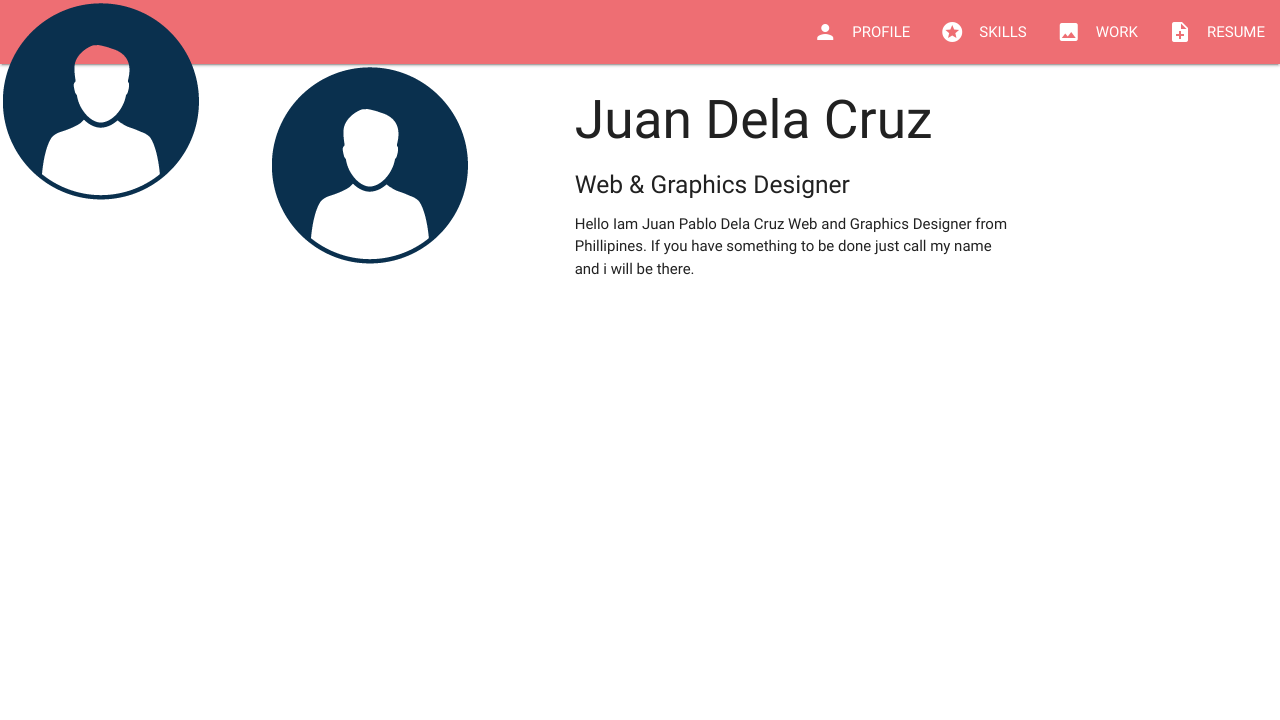
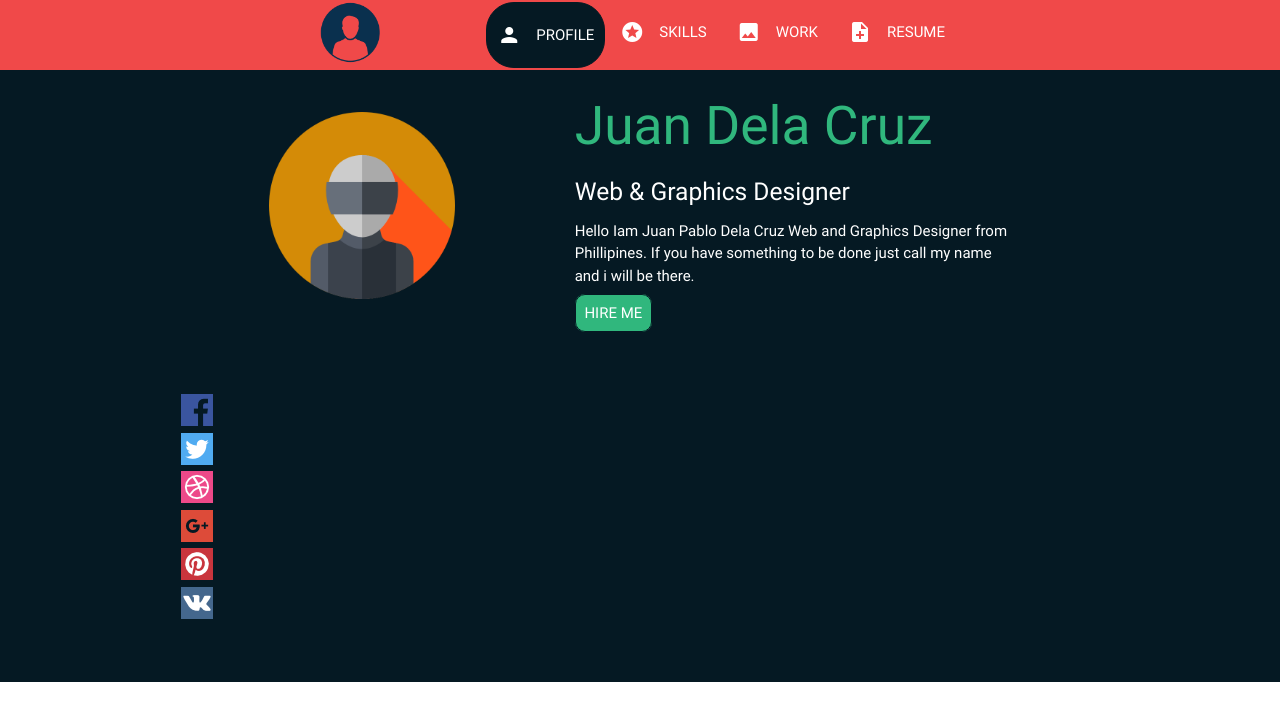
Before and after one commit to Giliagongora/portafolio-bem, a plain HTML site: page index.html in a window 1280 px wide. Drawn offline with nearby package versions, Linux system fonts and the light colour scheme; files whose address does not match are found by name.

Commit message:
Desarrollo redes

```diff
--- a/index.html
+++ b/index.html
@@ -10,16 +10,17 @@
     <!--Import materialize.css-->
     <link type="text/css" href="sass/materialize-src/sass/materialize.scss"  media="screen,projection"/>
     <link rel="stylesheet" href="https://cdnjs.cloudflare.com/ajax/libs/materialize/0.100.0/css/materialize.min.css">
+    <link rel="stylesheet" href="css/main.css">
 </head>
 <body>
 
 	<header>
 		<nav>
 		    <div class="nav-wrapper">
-		      <a href="#!" class="brand-logo"><img src="img/perfil.png" alt=""></a>
+		      <a href="#!" class="brand-logo"><img class="nav__menu__img" src="img/perfil.png" alt=""></a>
 		      <a href="#" data-activates="mobile-demo" class="button-collapse"><i class="material-icons">menu</i></a>
 		      <ul class="right hide-on-med-and-down" class="nav__menu">
-		        <li class="nav__menu__item"><a class="nav__menu__item__link" href="sass.html"><i class="material-icons left">person</i>PROFILE</a></li>
+		        <li  class="nav__menu__item"><a class="nav__menu__item__link__blue"  href="sass.html"><i class="material-icons left">person</i>PROFILE</a></li>
 		        <li class="nav__menu__item"><a class="nav__menu__item__link" href="badges.html"><i class="material-icons left">stars</i>SKILLS</a></li>
 		        <li class="nav__menu__item"><a class="nav__menu__item__link" href="collapsible.html"><i class="material-icons left">image</i>WORK</a></li>
 		        <li class="nav__menu__item"><a class="nav__menu__item__link" href="mobile.html"><i class="material-icons left">note_add</i>RESUME</a></li>
@@ -39,7 +40,7 @@
 			<div class="row">
 				<div class="col s12 m12 l3 offset-l1">
 					<div class="portafolio__img">
-						<img src="img/perfil.png" alt="">
+						<img class="portafolio__img__perfil" src="img/user.png" alt="">
 					</div>
 				</div>
 					<div class="col s12 m12 l6 offset-l1 ">
@@ -53,13 +54,33 @@
 							<p class="portafolio__texto__presentacion">
 								Hello Iam Juan Pablo Dela Cruz Web and Graphics Designer from Phillipines. If you have something to be done just call my name and i will be there.
 							</p>
-
+							<a  class="portafolio__texto__btn">HIRE ME</a>
+							<a  href=""></a>
 						</div>
 					</div>
 
 			</div>
 		</div>
 	</section>
+
+	<section class="redes">
+		<div class="container">
+			<div class="row">
+				<div class="redes">
+					<ul class="redes__soc">
+						<li><a class="redes__soc__face" href=""><img src="img/facebook.png" alt=""></a></li>
+						<li><a class="redes__soc__twi" href=""><img src="img/twitter.png" alt=""></a></li>
+						<li><a class="redes__soc__drib" href=""><img src="img/dribbble.png" alt=""></a></li>
+						<li><a class="redes__soc__googl" href=""><img src="img/google-plus.png" alt=""></a></li>
+						<li><a class="redes__soc__pint" href=""><img src="img/pinterest.png" alt=""></a></li>
+						<li><a class="redes__soc__vk href=""><img src="img/vk.png" alt=""></a></li>
+					</ul>
+				</div>
+			</div>
+		</div>
+	</section>
+
+
 
 	<!--Import jQuery before materialize.js-->
 	<script type="text/javascript" src="http://code.jquery.com/jquery-2.1.1.min.js"></script>
--- a/sass/_style.scss
+++ b/sass/_style.scss
@@ -0,0 +1,51 @@
+nav{
+	background-color: $navcol;
+	padding-right: 25%;
+	height: 70px;
+}
+.nav__menu__img{
+	width: 30%;
+	margin-left: 160%;
+	margin-top: 1%;
+}
+.nav__menu__item__link__blue{
+	background-color: $fondo;
+	border: 1px solid $fondo;
+	padding: 0px 10px 0px 10px;
+	border-radius: 28px 28px 28px ;
+	color: white;
+	margin: 2% 0 2% 0 ;
+}
+a.btn-large{
+	background-color: $fondo;
+}
+.portafolio{
+ 	background-color: $fondo;
+ 	padding-bottom: 1%;
+}
+.portafolio__img__perfil{
+	width: 90%;
+	margin-top: 20%;
+}
+.portafolio__texto__nombre{
+	color:#30B77D;
+}
+.portafolio__texto{
+	color: white;
+}
+.redes{
+	background-color: $fondo;
+	padding-top: 1%;
+	padding-bottom: 1%;
+}
+.portafolio__texto__btn{
+	background-color: #30B77D;
+	border: 1px solid $fondo;
+	padding: 2%;
+	border-radius: 10px 10px 10px ;
+	color: white;
+}
+
+.redes__soc{
+	display: inline_flex;
+}
--- a/sass/_variables.scss
+++ b/sass/_variables.scss
@@ -1,3 +1,7 @@
 /* agregar colores
 
-ej: $green:#c8df51 */
+ej: $green:#c8df51
+*/
+$navcol:#F04949;
+$fondo:#051923;
+$buton:#39D084;
```
Also changed, not shown: css/main.css, img/dribbble.png (added), img/facebook.png (added), img/google-plus.png (added), img/pinterest.png (added), img/twitter.png (added), img/user.png (added), img/vk.png (added), 1 other file.
